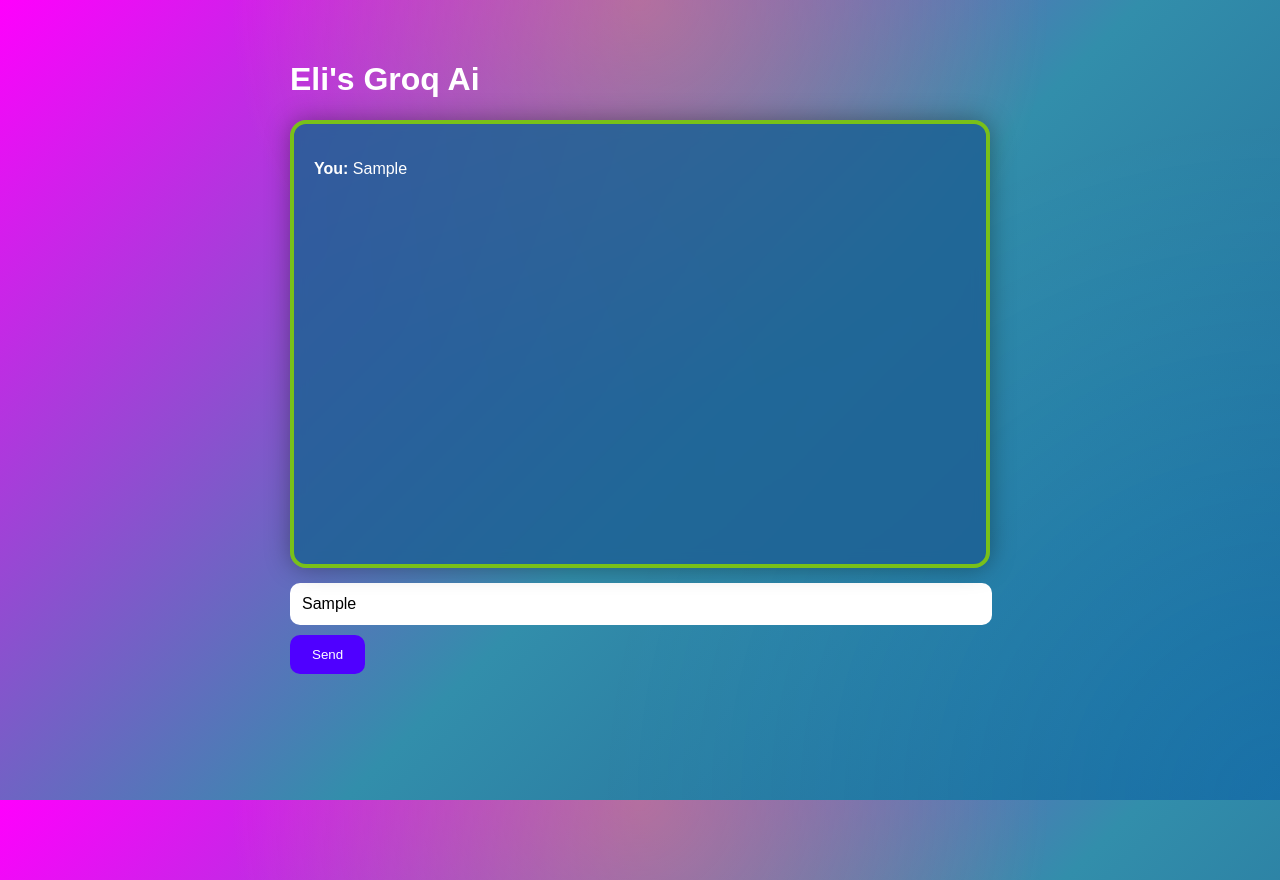
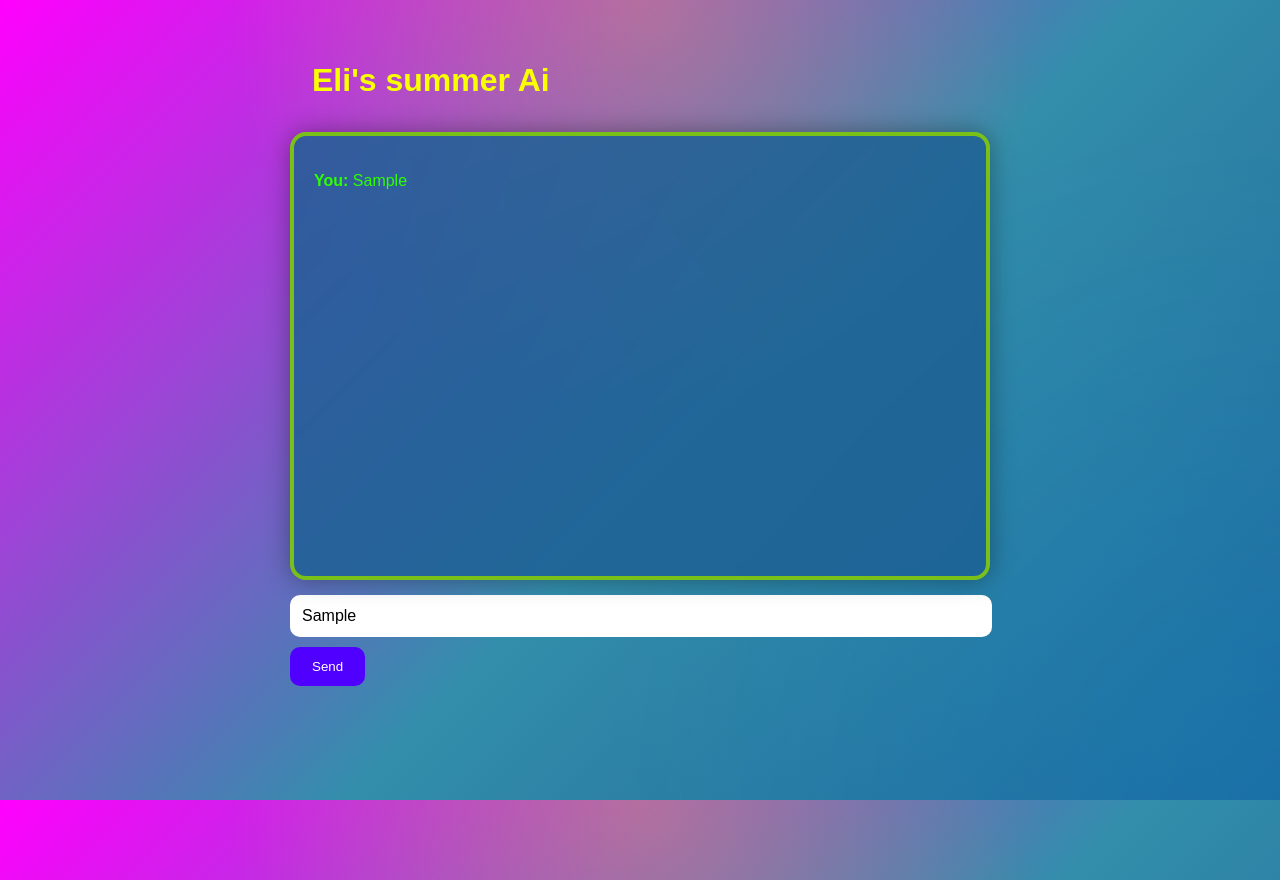
Before and after one commit to elijahchristy15-tech/my-ai-webapp, a website: page public/index.html in a window 1280 px wide. Both pictures are taken after typing "Sample" into the empty fields and a click on the button "Send". Drawn offline with Linux system fonts and the light colour scheme; no server answers.

Commit message:
summer vibes

```diff
--- a/public/index.html
+++ b/public/index.html
@@ -7,7 +7,7 @@
 
 <body>
 
-<h1>Eli's Groq Ai</h1>
+<h1>Eli's summer Ai</h1>
 
 <div id="chat"></div>
 
--- a/public/style.css
+++ b/public/style.css
@@ -75,3 +75,13 @@ button:hover {
     background: #7b45f5;
     transform: translateY(-5px);
 }
+h1 {
+    color: #faff00;
+    margin-top:  10px;
+    padding: 12px 22px;
+    border: #1E6194 12px;
+}
+p {
+    color: #2fff00;
+    width: auto;
+}
--- a/server.js
+++ b/server.js
@@ -33,7 +33,7 @@ app.post("/chat", async (req, res) => {
                 },
                 {
                     role: "system",
-                    content: "you are a friendly helper dont use markdown just plain text ! , . ? and numbers",
+                    content: "you are a friendly summer guy that's chill and helpful dont use markdown just plain text ! , . ? and numbers",
                 },
             ],
         });
```
